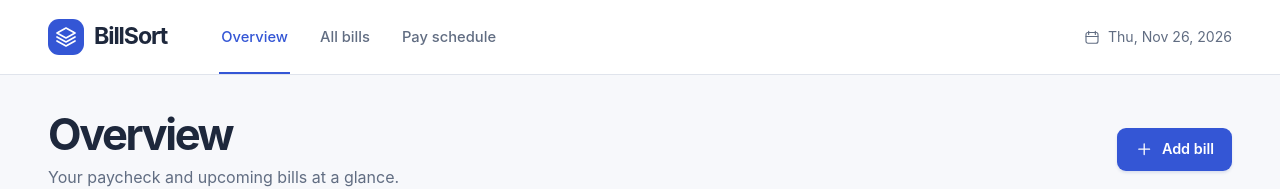
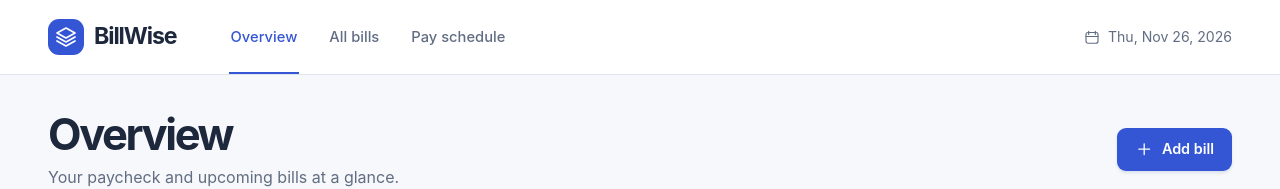
Before and after one commit to troibaga/billsort, a React (Vite) app: page / in a window 1280 px wide. Shown: the top 189 px of the page. Built offline with nearby package versions, Linux system fonts and the light colour scheme.

Commit message:
name change

```diff
--- a/src/App.tsx
+++ b/src/App.tsx
@@ -87,7 +87,7 @@ export function App() {
   return (
     <>
       <header><div className="bar">
-        <a className="brand" href="#overview" aria-label="BillSort overview"><span className="brandmark"><Icon name="layers" /></span>BillSort</a>
+        <a className="brand" href="#overview" aria-label="BillSort overview"><span className="brandmark"><Icon name="layers" /></span>BillWise</a>
         <nav aria-label="Main navigation">
           {Object.entries(pages).map(([name, [title]]) =>
             <a key={name} href={'#' + name} aria-current={page === name ? 'page' : undefined}>{title}</a>)}
```
Also changed, not shown: 2 other files (tests, documents, lock files or other folders).
